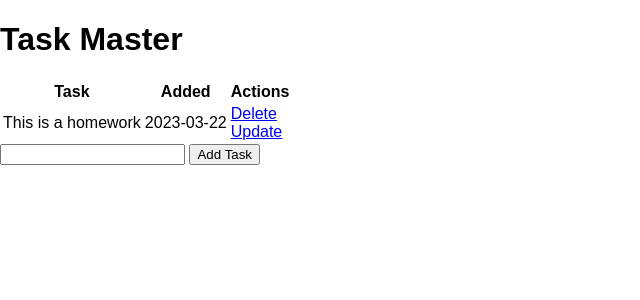
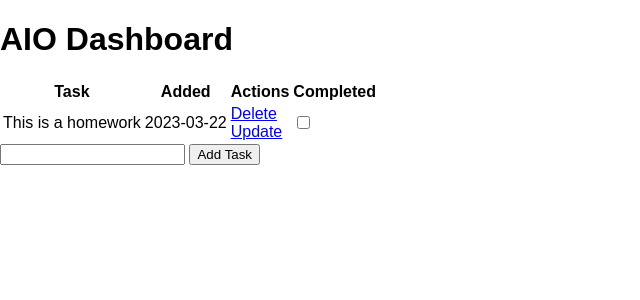
Before and after one commit to SutherlandB/AIOPlanner, a Flask app: page / in a window 1280 px wide. Shown: the top 300 px of the page, without its empty margins (0-640 px from the left). Run offline with Flask 2, Linux system fonts and the light colour scheme; data comes from the database, SQL or seed files in the repository; both versions use the stored data as it was after the commit.

Commit message:
to-do task

```diff
--- a/Flask/app.py
+++ b/Flask/app.py
@@ -30,7 +30,7 @@ def index():
             return "There was an issue adding your task"
     else:
         tasks = Todo.query.order_by(Todo.date_created).all()
-        return render_template("index.html", tasks=tasks)
+        return render_template("dashboard.html", tasks=tasks)
 
 @app.route('/delete/<int:id>' )
 def delete(id):
@@ -57,5 +57,21 @@ def update(id):
     else:
         return render_template('update.html', task_to_update=task_to_update)
 
+@app.route('/checkbox/<int:id>', methods = ['POST', 'GET'])
+def checkbox(id):
+    task = Todo.query.get_or_404(id)
+    if request.method == "POST":
+        if request.form.get("Check") == "on":
+            task.completed = 1
+        else:
+
+            task.completed = 0
+        try:
+            db.session.commit()
+            return redirect('/')
+        except:
+            return "there was a problem updating that task"
+
+
 if __name__ ==  "__main__":
     app.run(debug = True)
--- a/Flask/templates/index.html
+++ b/Flask/templates/dashboard.html
@@ -1,17 +1,19 @@
 {% extends "base.html" %}
 
 {% block head %}
+
 
 {% endblock %}
 
 {% block body %}
 <div class = "content">
-    <h1>Task Master</h1>
+    <h1>AIO Dashboard</h1>
     <table>
         <tr>
             <th>Task</th>
             <th>Added</th>
             <th>Actions</th>
+            <th>Completed</th>
         </tr>
         {% for task in tasks %}
             <tr>
@@ -21,6 +23,20 @@
                     <a href="/delete/{{task.id}}">Delete</a>
                     <br>
                     <a href="/update/{{task.id}}">Update</a>
+                </td>
+                <td>
+                    <form action = "/checkbox/{{task.id}}", method = "POST" >
+                        {% if task.completed == true%}
+                        <input type = "checkbox" name = "Check" onChange="this.form.submit()" checked>
+                        {%- elif task.completed == false -%}
+                        <input type = "checkbox" name = "Check" onChange="this.form.submit()">
+                        {%- endif %}
+
+
+
+
+                    </form>
+
                 </td>
             </tr>
         {% endfor %}
```
Also changed, not shown: Flask/instance/test.db.
